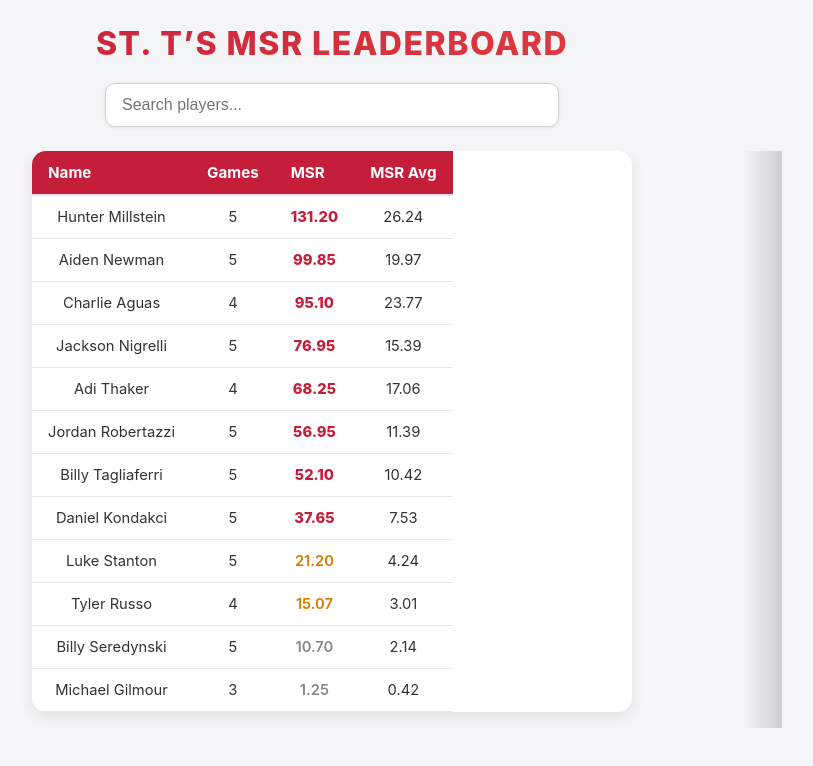
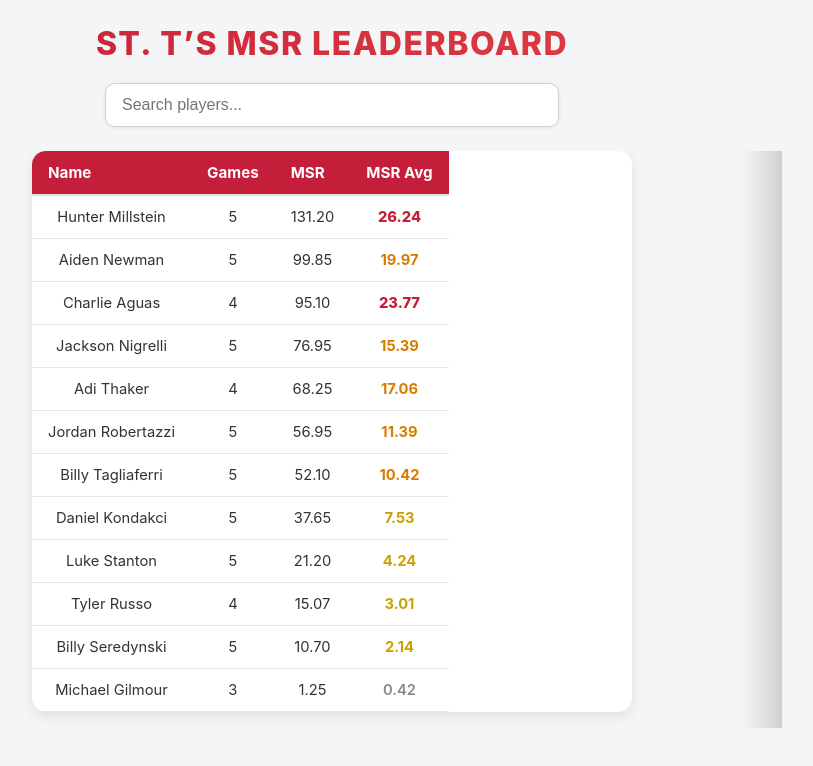
Before and after one commit to Jacksonthomas10/StTs-MSR-CYO-2025, a React (Create React App) app: page / in a window 1280 px wide. Shown: the top 766 px of the page, without its empty margins (308-1121 px from the left). Built offline with nearby package versions, Linux system fonts and the light colour scheme.

Commit message:
Updated MSR tier logic and UI

```diff
--- a/src/App.css
+++ b/src/App.css
@@ -84,7 +84,6 @@ body {
   padding-bottom: 16px;
 }
 
-/* Right-edge shadow (more content to the right) */
 .table-container::after {
   content: "";
   position: absolute;
@@ -98,7 +97,6 @@ body {
   opacity: 1;
 }
 
-/* Left-edge shadow (appears when scrolled) */
 .table-container.scrolled-left::before {
   content: "";
   position: absolute;
@@ -111,7 +109,6 @@ body {
   opacity: 1;
 }
 
-/* Remove right shadow when fully scrolled */
 .table-container.scrolled-right::after {
   opacity: 0;
 }
@@ -152,7 +149,6 @@ body {
   z-index: 10;
 }
 
-/* Sort arrow animation */
 .sort-arrow {
   animation: sort-wiggle 0.4s ease-in-out;
 }
@@ -180,21 +176,26 @@ body {
 }
 
 /* ---------------------------------------------------
-   MSR COLOR CODING
+   MSR AVERAGE COLOR CODING (NEW TIERS)
 --------------------------------------------------- */
 
-.msr-high {
-  color: #C41E3A;
+.msr-elite {
+  color: #C41E3A;   /* Cardinal Red */
   font-weight: 800;
 }
 
-.msr-mid {
-  color: #d67b00;
-  font-weight: 600;
+.msr-strong {
+  color: #D67B00;   /* Amber */
+  font-weight: 700;
 }
 
-.msr-low {
-  color: #888;
+.msr-emerging {
+  color: #C9A100;   /* Gold-ish */
+  font-weight: 650;
+}
+
+.msr-developing {
+  color: #888;      /* Neutral/Grey */
   font-weight: 600;
 }
 
--- a/src/App.js
+++ b/src/App.js
@@ -10,7 +10,7 @@ function App() {
     direction: "desc",
   });
 
-  // 🔥 Use the corrected file name
+  // Correct CSV filename
   const csvUrl = process.env.PUBLIC_URL + "/stt_msr.csv";
 
   /* ---------------------------------------------
@@ -20,9 +20,9 @@ function App() {
     d3.csv(csvUrl).then((data) => {
       const cleaned = data.map((row) => ({
         Name: row["Name"],
-        Games: Number(row["Games Played"]),   // <- Correct header
+        Games: Number(row["Games Played"]),
         MSR: Number(row["MSR"]),
-        MSR_Avg: Number(row["MSR Avg"]),      // <- Correct header
+        MSR_Avg: Number(row["MSR Avg"]),
       }));
 
       setPlayerData(cleaned);
@@ -30,7 +30,7 @@ function App() {
   }, [csvUrl]);
 
   /* ---------------------------------------------
-     SORTING
+     SORTING LOGIC
   --------------------------------------------- */
   const handleSort = (key) => {
     let direction = "asc";
@@ -43,25 +43,31 @@ function App() {
   const sortedData = [...playerData].sort((a, b) => {
     const aVal = a[sortConfig.key];
     const bVal = b[sortConfig.key];
+
     if (aVal < bVal) return sortConfig.direction === "asc" ? -1 : 1;
     if (aVal > bVal) return sortConfig.direction === "asc" ? 1 : -1;
     return 0;
   });
 
   /* ---------------------------------------------
-     FILTER
+     FILTER — SEARCH BY NAME
   --------------------------------------------- */
   const filteredData = sortedData.filter((player) =>
-    player.Name.toLowerCase().includes(searchTerm.toLowerCase())
+    player.Name?.toLowerCase().includes(searchTerm.toLowerCase())
   );
 
   /* ---------------------------------------------
-     COLOR CODING FOR MSR
+     COLOR CODING BASED ON MSR AVERAGE TIERS
+     Elite      >= 20
+     Strong     >= 10
+     Emerging   >= 1
+     Developing < 1
   --------------------------------------------- */
-  const getMSRClass = (value) => {
-    if (value >= 35) return "msr-high";
-    if (value >= 15) return "msr-mid";
-    return "msr-low";
+  const getMSRClass = (avg) => {
+    if (avg >= 20) return "msr-elite";
+    if (avg >= 10) return "msr-strong";
+    if (avg >= 1) return "msr-emerging";
+    return "msr-developing";
   };
 
   /* ---------------------------------------------
@@ -95,10 +101,14 @@ function App() {
               <tr key={idx}>
                 <td>{player.Name}</td>
                 <td>{player.Games}</td>
-                <td className={getMSRClass(player.MSR)}>
-                  {player.MSR.toFixed(2)}
+
+                {/* MSR Value */}
+                <td>{player.MSR.toFixed(2)}</td>
+
+                {/* MSR Avg with Color Tier */}
+                <td className={getMSRClass(player.MSR_Avg)}>
+                  {player.MSR_Avg.toFixed(2)}
                 </td>
-                <td>{player.MSR_Avg.toFixed(2)}</td>
               </tr>
             ))}
           </tbody>
```
